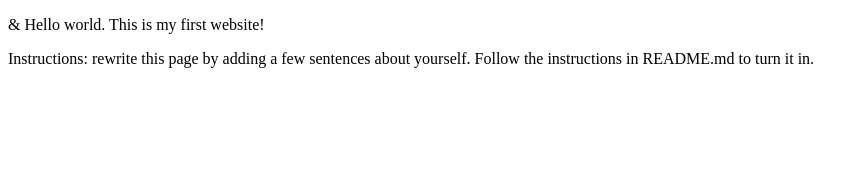
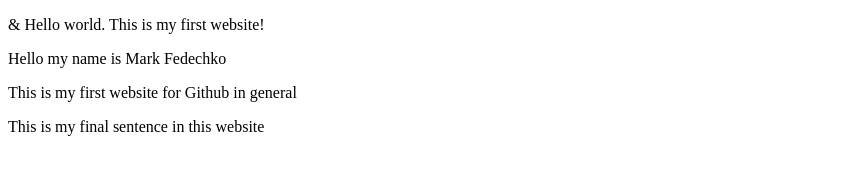
Before and after one commit to Mark-Fedechko/webdevlab1, a plain HTML site: page index.html in a window 1280 px wide. Shown: the whole page, without its empty margins (0-868 px from the left). Drawn offline with Linux system fonts and the light colour scheme.

Commit message:
added three <p> comments for assaignment

```diff
--- a/index.html
+++ b/index.html
@@ -6,6 +6,8 @@
 </head>
 <body>
   <p>&amp; Hello world. This is my first website!</p>
-  <p>Instructions: rewrite this page by adding a few sentences about yourself. Follow the instructions in README.md to turn it in.</p>
+  <p>Hello my name is Mark Fedechko</p>
+  <p>This is my first website for Github in general</p>
+  <p>This is my final sentence in this website</p>
 </body>
 </html>
```
